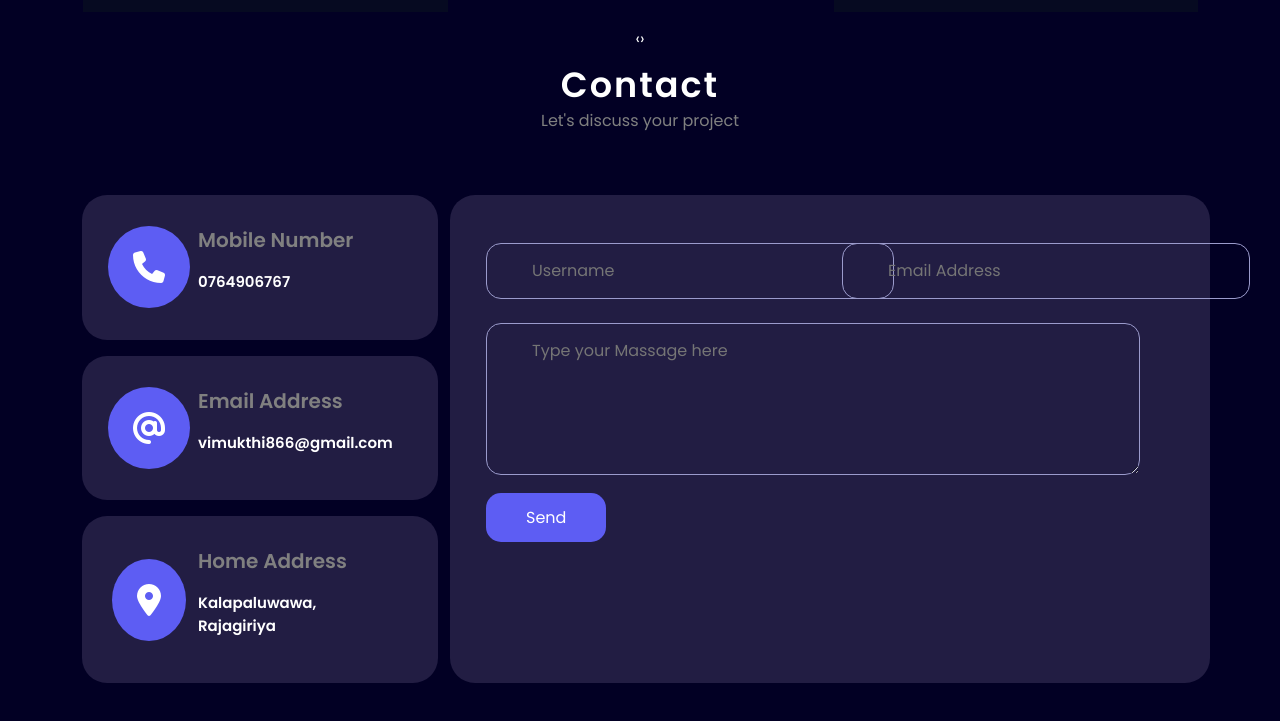
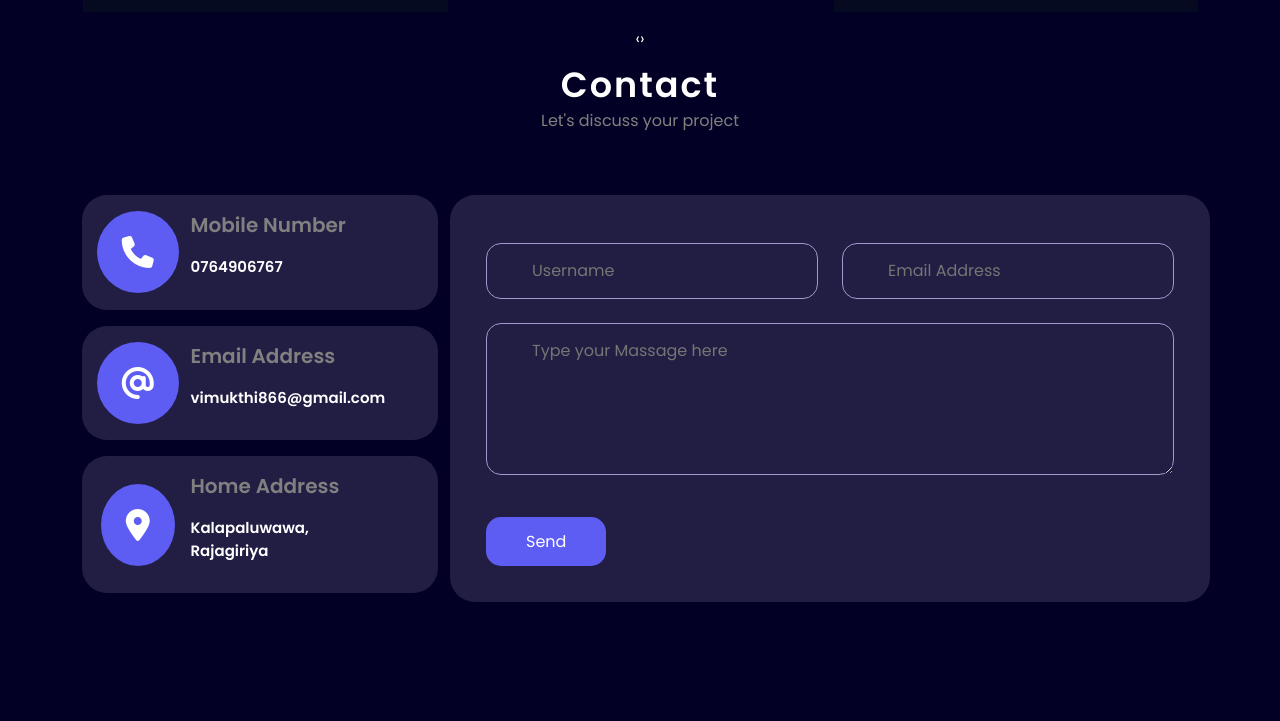
Before and after one commit to Vimuwa96/new-portfolio, a plain HTML site: page index.html in a window 1280 px wide. Shown: the part 3139-3860 px from the top of the page. Drawn offline with nearby package versions, Linux system fonts and the light colour scheme; files that its build step writes are made by us from their sources.

Commit message:
Add files via upload

```diff
--- a/css/index.css
+++ b/css/index.css
@@ -425,7 +425,7 @@ nav {
 
 #card {
   background-color: rgb(34, 29, 67);
-  padding: 30px;
+  padding: 15px;
   border-radius: 25px;
 }
 .message_form {
@@ -435,12 +435,14 @@ nav {
 #form_card {
   background-color: rgb(34, 29, 67);
   border-radius: 25px;
+  height: 100%;
 }
 
 .name {
   background-color: transparent;
   border: 1px solid rgb(155, 155, 204);
   padding: 15px 45px;
+  width: 100%;
   border-radius: 15px;
 }
 
@@ -449,7 +451,7 @@ nav {
   border: 1px solid rgb(155, 155, 204);
   padding: 15px 45px;
   border-radius: 15px;
-  width: 95%;
+  width: 100%;
 }
 
 .send_massage a {
--- a/index.html
+++ b/index.html
@@ -622,6 +622,8 @@
             </div>
         </div>
 
+
+
         <div class="contact_form">
             <div class="row mb-4">
 
@@ -686,18 +688,24 @@
                         </div>
                     </div>
                 </div>
+
+                <!-- Form details -->
                 <div class="col-md-8 g-5" id="form_card">
                     <div class="message_form">
 
                         <div class="container pt-4">
 
+
                             <div class="row">
+
+
                                 <div class="col-md-6">
                                     <div class="group pt-4">
                                         <input type="text" class="name" placeholder="Username"
                                             style="color:rgb(155, 155, 204)!important;">
                                     </div>
                                 </div>
+
                                 <div class="col-md-6">
                                     <div class="group pt-4">
                                         <input type="text" class="name" placeholder="Email Address"
@@ -712,11 +720,10 @@
                                         <label for="floatingTextarea2"></label>
 
                                     </div>
+                                </div>
 
-                                    <div class="send_massage pt-4">
+                                <div class="send_massage mb-5 pt-4">
                                         <a href="">Send</a>
-                                    </div>
-
                                 </div>
 
 
```
